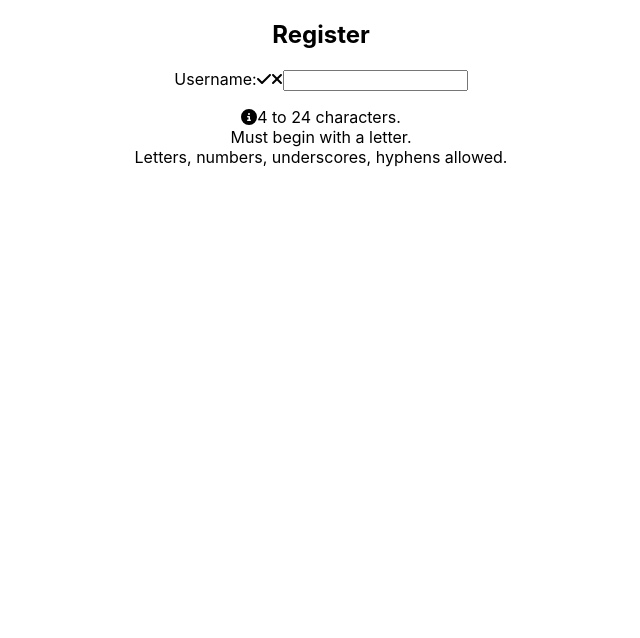
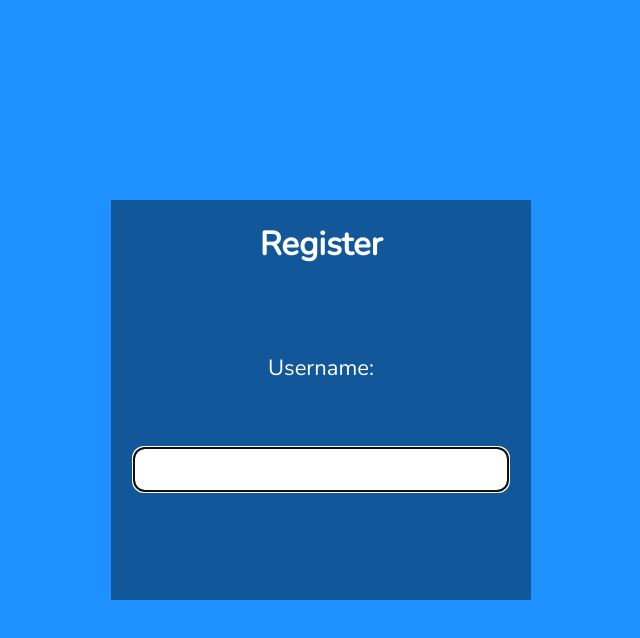
Before and after one commit to patriceandrea/login-registration, a React (Create React App) app in the folder client/: page / in a window 1280 px wide. Shown: the top 638 px of the page, without its empty margins (319-959 px from the left). Built offline with nearby package versions, Linux system fonts and the light colour scheme.

Commit message:
add css styling

```diff
--- a/client/src/Register.js
+++ b/client/src/Register.js
@@ -26,7 +26,7 @@
   const [success, setSuccess] = useState(false);
 
   useEffect(() => {
-    // userRef.current.focus();
+    userRef.current.focus();
   }, []);
 
 
--- a/client/src/index.css
+++ b/client/src/index.css
@@ -1,13 +1,115 @@
-body {
+@import url('https://fonts.googleapis.com/css2?family=Nunito&display=swap');
+
+* {
   margin: 0;
-  font-family: -apple-system, BlinkMacSystemFont, 'Segoe UI', 'Roboto', 'Oxygen',
-    'Ubuntu', 'Cantarell', 'Fira Sans', 'Droid Sans', 'Helvetica Neue',
-    sans-serif;
-  -webkit-font-smoothing: antialiased;
-  -moz-osx-font-smoothing: grayscale;
+  padding: 0;
+  box-sizing: border-box;
 }
 
-code {
-  font-family: source-code-pro, Menlo, Monaco, Consolas, 'Courier New',
-    monospace;
+html {
+  font-family: 'Nunito', sans-serif;
+  font-size: 22px;
+  color: #fff;
 }
+
+body {
+  min-height: 100vh;
+  background-color: dodgerblue;
+}
+
+.App {
+  display: flex;
+  flex-direction: column;
+  justify-content: center;
+  align-items: center;
+  min-height: 100vh;
+  padding: 1rem 0.5rem;
+}
+
+section {
+  width: 100%;
+  max-width: 420px;
+  min-height: 400px;
+  display: flex;
+  flex-direction: column;
+  justify-content: flex-start;
+  padding: 1rem;
+  background-color: rgba(0, 0, 0, 0.4);
+}
+
+form {
+  display: flex;
+  flex-direction: column;
+  justify-content: space-evenly;
+  flex-grow: 1;
+  padding-bottom: 1rem;
+}
+
+a,
+a:visited {
+  color: #fff;
+}
+
+input[type="text"],
+input[type="password"],
+button,
+textarea {
+  font-family: 'Nunito', sans-serif;
+  font-size: 22px;
+  padding: 0.25rem;
+  border-radius: 0.5rem;
+}
+
+label,
+button {
+  margin-top: 1rem;
+}
+
+button {
+  padding: 0.5rem;
+}
+
+.instructions {
+  font-size: 0.75rem;
+  border-radius: 0.5rem;
+  background: #000;
+  color: #fff;
+  padding: 0.25rem;
+  position: relative;
+  bottom: -10px;
+}
+
+.instructions>svg {
+  margin-right: 0.25rem;
+}
+
+.offscreen {
+  position: absolute;
+  left: -9999px;
+}
+
+.hide {
+  display: none;
+}
+
+.valid {
+  color: limegreen;
+  margin-left: 0.25rem;
+}
+
+.invalid {
+  color: red;
+  margin-left: 0.25rem;
+}
+
+.errmsg {
+  background-color: lightpink;
+  color: firebrick;
+  font-weight: bold;
+  padding: 0.5rem;
+  margin-bottom: 0.5rem;
+}
+
+.line {
+  display: inline-block;
+}
```
